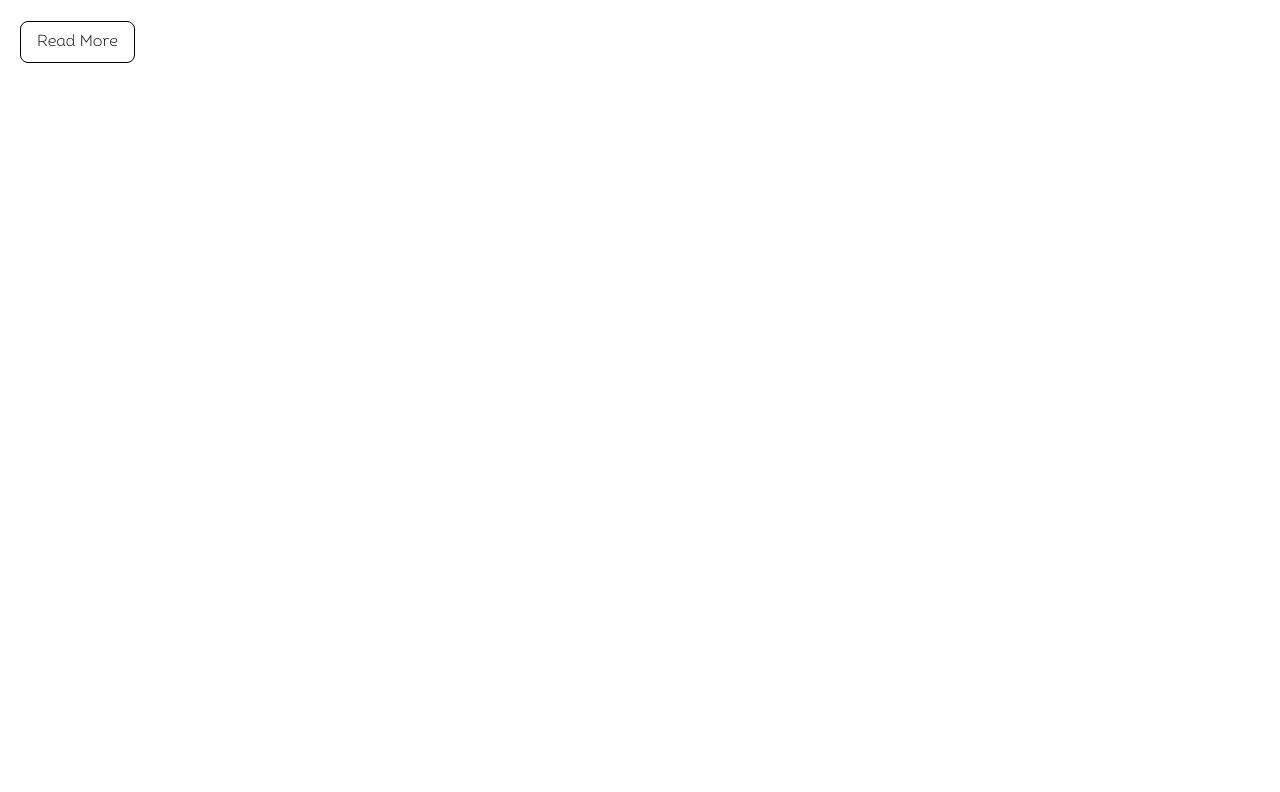
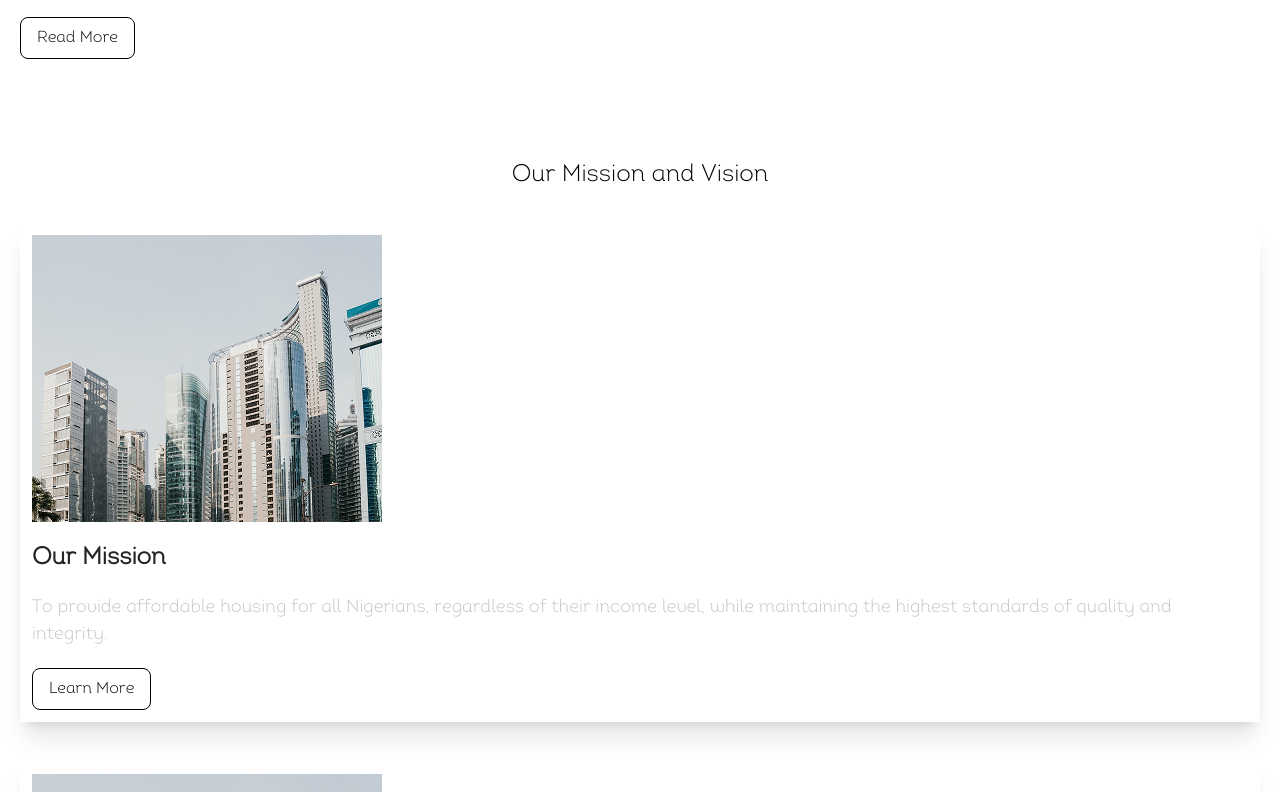
Before and after one commit to OgheneDev/rheel_estate, a React (Vite) app: page / in a window 1280 px wide. Shown: the part 2628-3420 px from the top of the page. Before the commit the page ends 2751 px from the top, so only its background shows below. Built offline with nearby package versions, Linux system fonts and the light colour scheme; no server answers.

Commit message:
Mission and vision section

```diff
--- a/src/App.jsx
+++ b/src/App.jsx
@@ -3,6 +3,7 @@ import Navbar from './components/Navbar'
 import HeroSection from './components/homepage/HeroSection'
 import Living from './components/homepage/Living'
 import AboutSection from './components/homepage/AboutSection'
+import MissonAndVisionSection from './components/homepage/MissonAndVisionSection'
 
 const App = () => {
   return (
@@ -13,6 +14,7 @@ const App = () => {
       </div>
       <Living />
       <AboutSection />
+      <MissonAndVisionSection />
     </div>
   )
 }
--- a/src/components/homepage/AboutSection.jsx
+++ b/src/components/homepage/AboutSection.jsx
@@ -2,9 +2,10 @@ import React from 'react'
 import about from '../../assets/images/about.png'
 
 const AboutSection = () => {
+
   return (
     <section className='py-15 px-5'>
-        <h2 className='text-3xl text-center'>About Us</h2>
+        <h2 className='text-2xl text-center'>About Us</h2>
         <img src={about} alt="About Us" className='w-full' />
         <article>
             <p className='text-[16px] mb-5'>Rheel Estate Limited is an innovative real estate company founded with a singular mission: to bring transparency, trust, and efficiency to Nigeria’s property market. With a deep understanding of the complexities that come with buying, selling, leasing, and managing properties, we are committed to transforming how Nigerians engage with the real estate industry, both at home and abroad.</p>
--- /dev/null
+++ b/src/components/homepage/MissonAndVisionSection.jsx
@@ -0,0 +1,37 @@
+import React from 'react'
+import mission from '../../assets/images/mission.png'
+import vision from '../../assets/images/vision.png'
+
+const MissonAndVisionSection = () => {
+    const data = [
+        {
+            image: mission,
+            title: 'Our Mission',
+            description: 'To provide affordable housing for all Nigerians, regardless of their income level, while maintaining the highest standards of quality and integrity.'
+        },
+        {
+            image: vision,
+            title: 'Our Vision',
+            description: 'To be the most trusted real estate company in Nigeria, known for our commitment to excellence and our dedication to our clients.'
+        }
+    ]
+
+  return (
+    <section className='px-5 py-10'>
+        <h2 className='text-2xl text-center mb-8'>Our Mission and Vision</h2>
+
+        <div className="flex flex-col gap-10">
+            {data.map((item, index) => (
+                <div key={index} className='bg-white shadow-xl p-3'>
+                    <img src={vision} alt="" className='mb-5' />
+                    <h3 className='text-2xl font-bold text-[#242527] mb-5'>{item.title}</h3>
+                    <p className='text-[18px] text-[#C4C4C4] mb-5'>{item.description}</p>
+                    <button className='rounded-lg px-4 py-2 border'>Learn More</button>
+                </div>
+            ))}
+        </div>
+    </section>
+  )
+}
+
+export default MissonAndVisionSection
```
Also changed, not shown: src/assets/images/mission.png (added), src/assets/images/vision.png (added).
